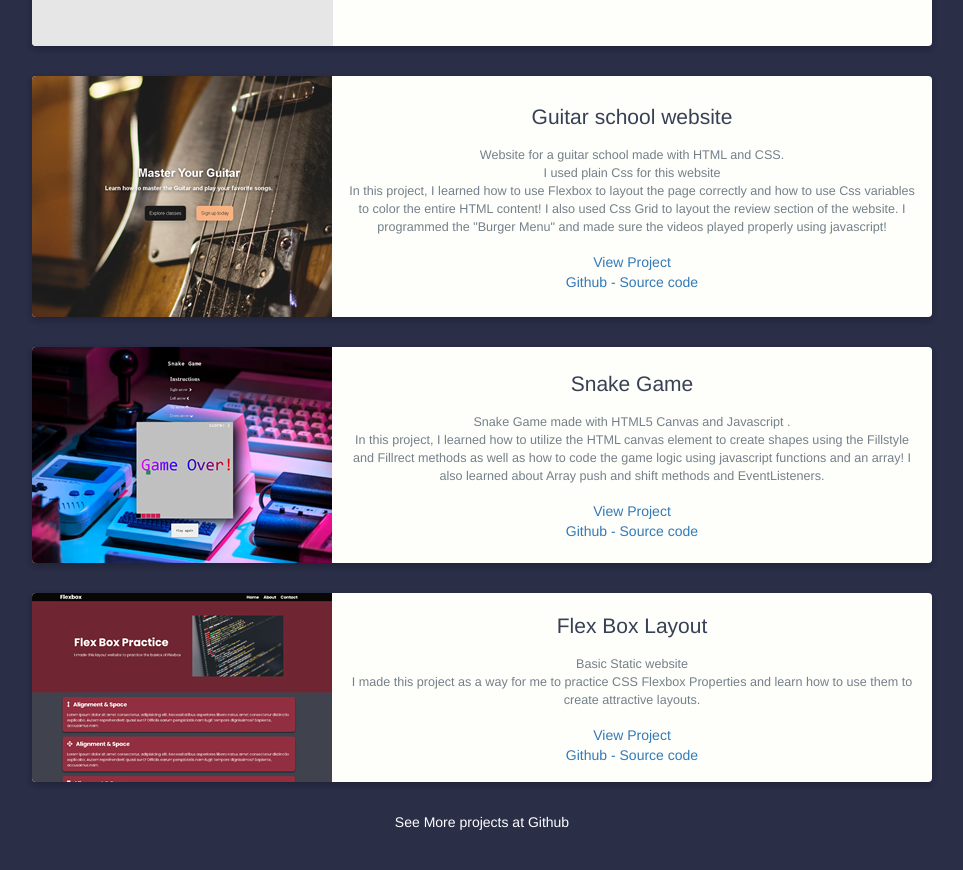
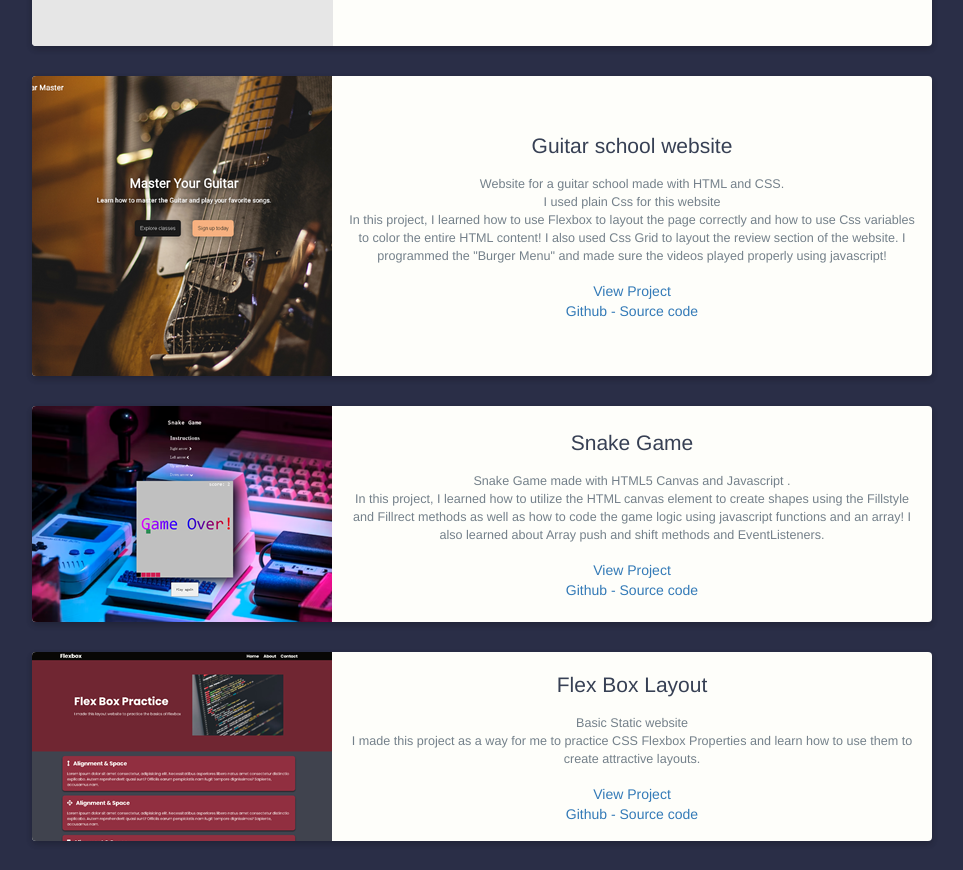
Before and after one commit to AmineTamar/Aminetamar.github.io, a website: page index.html in a window 1280 px wide. Shown: the part 3039-3909 px from the top of the page, without its empty margins (158-1121 px from the left). Drawn offline with nearby package versions, Linux system fonts and the light colour scheme.

Commit message:
Changed Pictures

```diff
--- a/index.html
+++ b/index.html
@@ -233,7 +233,7 @@ Techniken der IT-Entwicklung
 
 
                     <div class="project-image">
-                        <img src="images/guitarschool.jpg
+                        <img src="images/guitarschool.png
                         "  />
                     </div>
                     <!-- End .project-image -->
```
Also changed, not shown: images/Coffeeshop.PNG, images/guitarschool.jpg (deleted), images/guitarschool.png (added).
